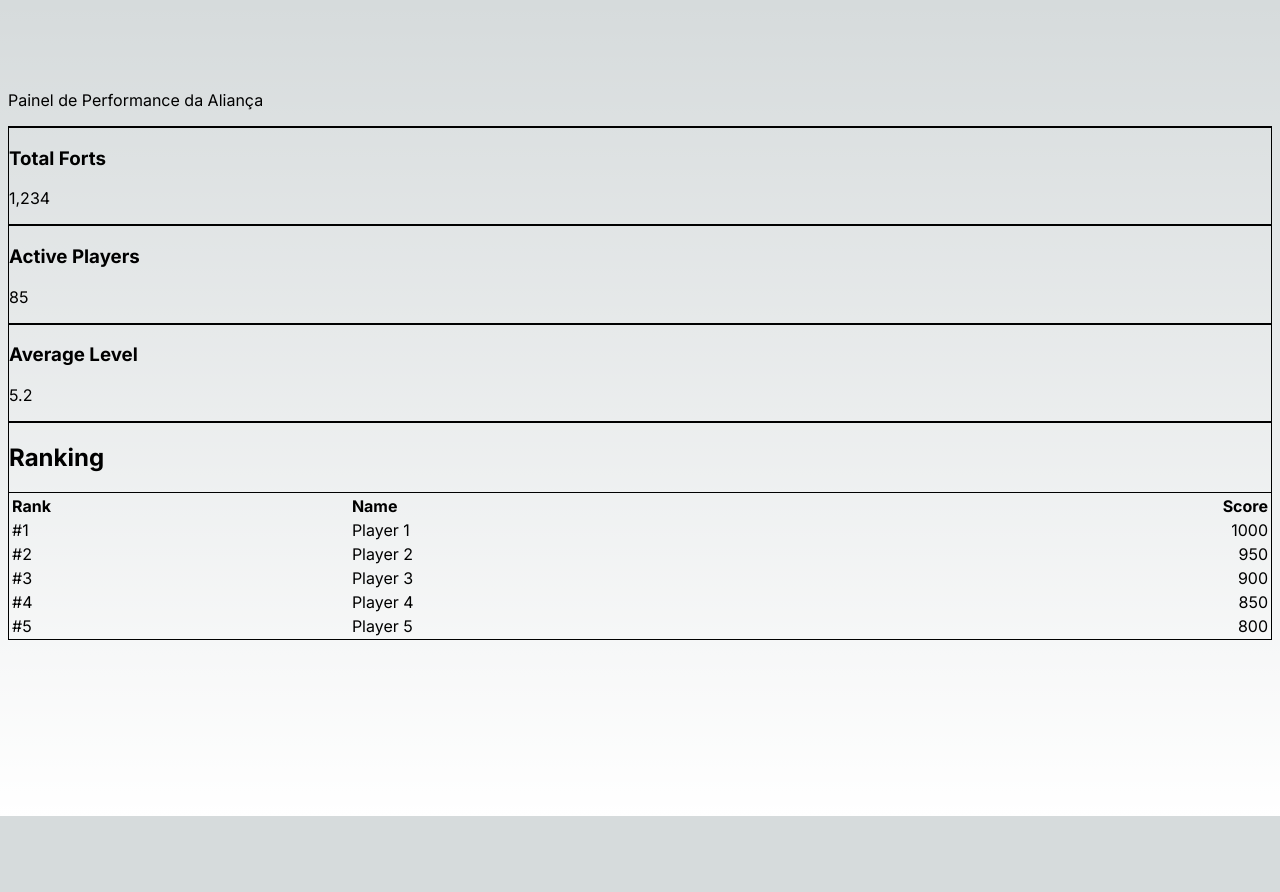
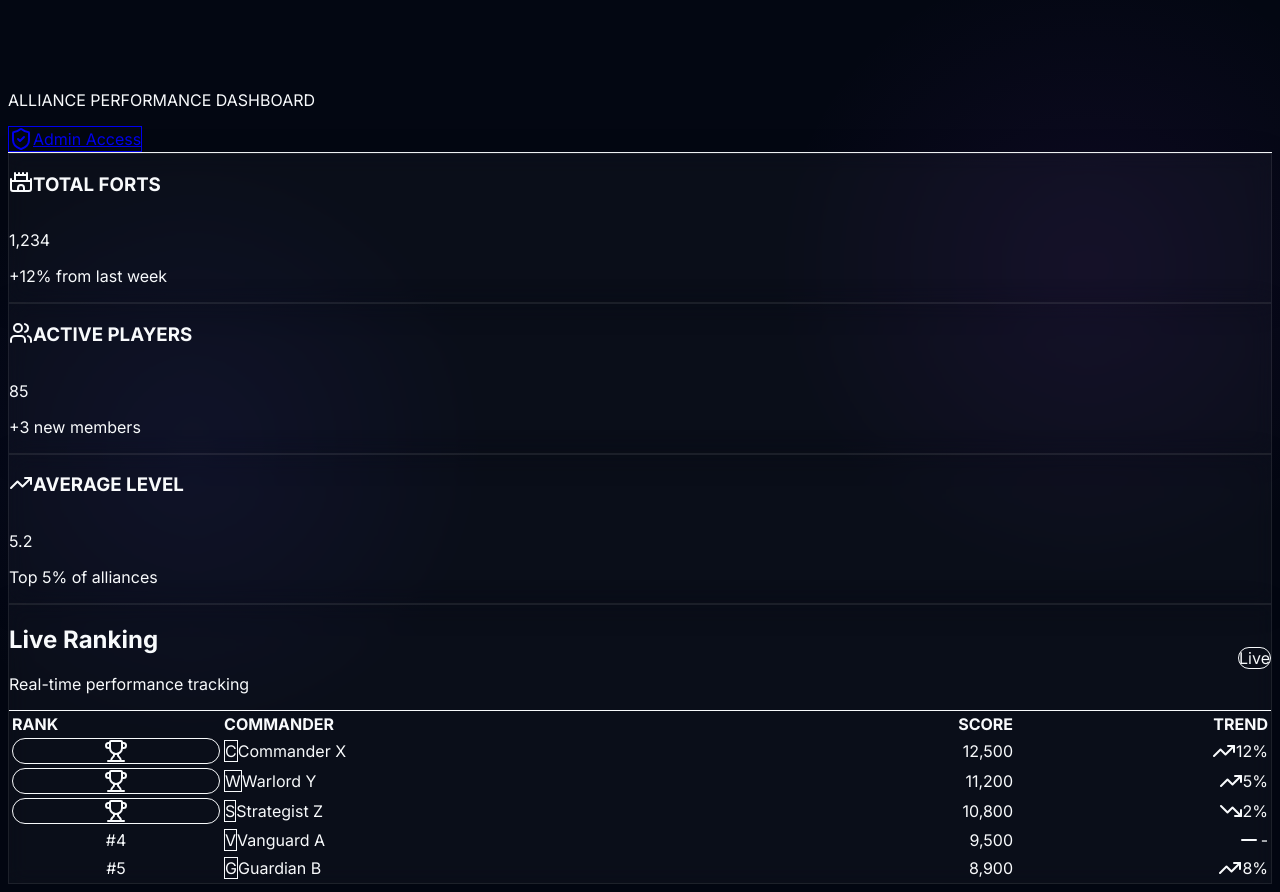
Before and after one commit to Icaro-Costa/Rise-of-king, a Next.js app: page /dashboard in a window 1280 px wide. Before the commit the page ends 816 px from the top, so only its background shows below. Built offline with nearby package versions, Linux system fonts and the light colour scheme.

Commit message:
UI: Premium dark theme, glassmorphism, and admin access

```diff
--- a/src/app/dashboard/page.tsx
+++ b/src/app/dashboard/page.tsx
@@ -1,16 +1,25 @@
 import { Dashboard } from "@/components/Dashboard";
+import Link from "next/link";
+import { ShieldCheck } from "lucide-react";
 
 export default function DashboardPage() {
     return (
-        <main className="min-h-screen bg-slate-950 p-6 font-sans selection:bg-blue-500/30">
-            <div className="max-w-6xl mx-auto space-y-8">
-                <header className="flex flex-col md:flex-row justify-between items-start md:items-center py-6 border-b border-gray-800">
+        <main className="min-h-screen p-6 font-sans selection:bg-indigo-500/30">
+            <div className="max-w-7xl mx-auto space-y-8">
+                <header className="flex flex-col md:flex-row justify-between items-start md:items-center py-6 border-b border-white/5">
                     <div>
-                        <h1 className="text-4xl font-bold text-transparent bg-clip-text bg-gradient-to-r from-blue-400 to-purple-500 tracking-tight">
-                            Rastreador de Fortes
+                        <h1 className="text-4xl font-bold text-transparent bg-clip-text bg-gradient-to-r from-indigo-400 via-purple-400 to-pink-400 tracking-tight">
+                            Fort Tracker
                         </h1>
-                        <p className="text-gray-400 mt-2">Painel de Performance da Aliança</p>
+                        <p className="text-slate-400 mt-2 text-sm tracking-wide uppercase font-medium">Alliance Performance Dashboard</p>
                     </div>
+                    <Link
+                        href="/admin"
+                        className="mt-4 md:mt-0 px-4 py-2 rounded-lg bg-white/5 hover:bg-white/10 border border-white/10 transition-all flex items-center gap-2 text-sm font-medium text-slate-300 hover:text-white hover:border-indigo-500/50"
+                    >
+                        <ShieldCheck className="w-4 h-4" />
+                        Admin Access
+                    </Link>
                 </header>
 
                 <Dashboard />
--- a/src/app/globals.css
+++ b/src/app/globals.css
@@ -3,25 +3,53 @@
 @tailwind utilities;
 
 :root {
-  --foreground-rgb: 0, 0, 0;
-  --background-start-rgb: 214, 219, 220;
-  --background-end-rgb: 255, 255, 255;
-}
+  --background: 222.2 84% 4.9%;
+  --foreground: 210 40% 98%;
 
-@media (prefers-color-scheme: dark) {
-  :root {
-    --foreground-rgb: 255, 255, 255;
-    --background-start-rgb: 0, 0, 0;
-    --background-end-rgb: 0, 0, 0;
-  }
+  --card: 222.2 84% 4.9%;
+  --card-foreground: 210 40% 98%;
+
+  --popover: 222.2 84% 4.9%;
+  --popover-foreground: 210 40% 98%;
+
+  --primary: 210 40% 98%;
+  --primary-foreground: 222.2 47.4% 11.2%;
+
+  --secondary: 217.2 32.6% 17.5%;
+  --secondary-foreground: 210 40% 98%;
+
+  --muted: 217.2 32.6% 17.5%;
+  --muted-foreground: 215 20.2% 65.1%;
+
+  --accent: 217.2 32.6% 17.5%;
+  --accent-foreground: 210 40% 98%;
+
+  --destructive: 0 62.8% 30.6%;
+  --destructive-foreground: 210 40% 98%;
+
+  --border: 217.2 32.6% 17.5%;
+  --input: 217.2 32.6% 17.5%;
+  --ring: 212.7 26.8% 83.9%;
 }
 
 body {
-  color: rgb(var(--foreground-rgb));
-  background: linear-gradient(
-      to bottom,
-      transparent,
-      rgb(var(--background-end-rgb))
-    )
-    rgb(var(--background-start-rgb));
+  background-color: #030712;
+  /* slate-950 equivalent manually */
+  color: #f8fafc;
+  background-image:
+    radial-gradient(circle at 15% 50%, rgba(79, 70, 229, 0.08), transparent 25%),
+    radial-gradient(circle at 85% 30%, rgba(147, 51, 234, 0.08), transparent 25%);
 }
+
+.glass-card {
+  background: rgba(255, 255, 255, 0.03);
+  backdrop-filter: blur(10px);
+  border: 1px solid rgba(255, 255, 255, 0.08);
+  box-shadow: 0 4px 30px rgba(0, 0, 0, 0.1);
+}
+
+.glass-header {
+  background: rgba(3, 7, 18, 0.5);
+  backdrop-filter: blur(10px);
+  border-bottom: 1px solid rgba(255, 255, 255, 0.05);
+}
--- a/src/components/Dashboard.tsx
+++ b/src/components/Dashboard.tsx
@@ -1,26 +1,56 @@
 import { RankingTable } from "./RankingTable";
+import { Castle, Users, TrendingUp } from "lucide-react";
 
 export function Dashboard() {
     return (
-        <div className="grid gap-6">
+        <div className="grid gap-8">
             <div className="grid grid-cols-1 md:grid-cols-3 gap-6">
-                <div className="bg-white/5 p-6 rounded-xl border border-white/10">
-                    <h3 className="text-gray-400 text-sm font-medium">Total Forts</h3>
-                    <p className="text-3xl font-bold text-white mt-2">1,234</p>
+                <div className="glass-card p-6 rounded-2xl relative overflow-hidden group hover:border-indigo-500/30 transition-all duration-300">
+                    <div className="absolute top-0 right-0 -mr-4 -mt-4 w-24 h-24 bg-indigo-500/10 rounded-full blur-2xl group-hover:bg-indigo-500/20 transition-all"></div>
+                    <div className="flex items-center gap-4 mb-2">
+                        <div className="p-3 rounded-xl bg-indigo-500/10 text-indigo-400 group-hover:text-indigo-300 transition-colors">
+                            <Castle className="w-6 h-6" />
+                        </div>
+                        <h3 className="text-slate-400 text-sm font-medium uppercase tracking-wider">Total Forts</h3>
+                    </div>
+                    <p className="text-4xl font-bold text-white mt-2 tracking-tight">1,234</p>
+                    <p className="text-xs text-indigo-400 mt-2 font-medium">+12% from last week</p>
                 </div>
-                <div className="bg-white/5 p-6 rounded-xl border border-white/10">
-                    <h3 className="text-gray-400 text-sm font-medium">Active Players</h3>
-                    <p className="text-3xl font-bold text-white mt-2">85</p>
+
+                <div className="glass-card p-6 rounded-2xl relative overflow-hidden group hover:border-purple-500/30 transition-all duration-300">
+                    <div className="absolute top-0 right-0 -mr-4 -mt-4 w-24 h-24 bg-purple-500/10 rounded-full blur-2xl group-hover:bg-purple-500/20 transition-all"></div>
+                    <div className="flex items-center gap-4 mb-2">
+                        <div className="p-3 rounded-xl bg-purple-500/10 text-purple-400 group-hover:text-purple-300 transition-colors">
+                            <Users className="w-6 h-6" />
+                        </div>
+                        <h3 className="text-slate-400 text-sm font-medium uppercase tracking-wider">Active Players</h3>
+                    </div>
+                    <p className="text-4xl font-bold text-white mt-2 tracking-tight">85</p>
+                    <p className="text-xs text-purple-400 mt-2 font-medium">+3 new members</p>
                 </div>
-                <div className="bg-white/5 p-6 rounded-xl border border-white/10">
-                    <h3 className="text-gray-400 text-sm font-medium">Average Level</h3>
-                    <p className="text-3xl font-bold text-white mt-2">5.2</p>
+
+                <div className="glass-card p-6 rounded-2xl relative overflow-hidden group hover:border-pink-500/30 transition-all duration-300">
+                    <div className="absolute top-0 right-0 -mr-4 -mt-4 w-24 h-24 bg-pink-500/10 rounded-full blur-2xl group-hover:bg-pink-500/20 transition-all"></div>
+                    <div className="flex items-center gap-4 mb-2">
+                        <div className="p-3 rounded-xl bg-pink-500/10 text-pink-400 group-hover:text-pink-300 transition-colors">
+                            <TrendingUp className="w-6 h-6" />
+                        </div>
+                        <h3 className="text-slate-400 text-sm font-medium uppercase tracking-wider">Average Level</h3>
+                    </div>
+                    <p className="text-4xl font-bold text-white mt-2 tracking-tight">5.2</p>
+                    <p className="text-xs text-pink-400 mt-2 font-medium">Top 5% of alliances</p>
                 </div>
             </div>
 
-            <div className="bg-white/5 rounded-xl border border-white/10 overflow-hidden">
-                <div className="p-6 border-b border-white/10">
-                    <h2 className="text-xl font-bold text-white">Ranking</h2>
+            <div className="glass-card rounded-2xl overflow-hidden border-white/5">
+                <div className="p-6 border-b border-white/5 flex justify-between items-center bg-white/5">
+                    <div>
+                        <h2 className="text-xl font-bold text-white">Live Ranking</h2>
+                        <p className="text-slate-400 text-sm mt-1">Real-time performance tracking</p>
+                    </div>
+                    <div className="flex gap-2">
+                        <span className="px-3 py-1 rounded-full text-xs font-medium bg-green-500/10 text-green-400 border border-green-500/20">Live</span>
+                    </div>
                 </div>
                 <RankingTable />
             </div>
--- a/src/components/RankingTable.tsx
+++ b/src/components/RankingTable.tsx
@@ -1,28 +1,62 @@
+import { Medal, Trophy, TrendingUp, TrendingDown, Minus } from "lucide-react";
+import { cn } from "@/lib/utils";
+
 export function RankingTable() {
     const rankings = [
-        { rank: 1, name: "Player 1", score: 1000 },
-        { rank: 2, name: "Player 2", score: 950 },
-        { rank: 3, name: "Player 3", score: 900 },
-        { rank: 4, name: "Player 4", score: 850 },
-        { rank: 5, name: "Player 5", score: 800 },
+        { rank: 1, name: "Commander X", score: 12500, change: "up", trend: 12 },
+        { rank: 2, name: "Warlord Y", score: 11200, change: "up", trend: 5 },
+        { rank: 3, name: "Strategist Z", score: 10800, change: "down", trend: 2 },
+        { rank: 4, name: "Vanguard A", score: 9500, change: "neutral", trend: 0 },
+        { rank: 5, name: "Guardian B", score: 8900, change: "up", trend: 8 },
     ];
 
     return (
         <div className="overflow-x-auto">
             <table className="w-full text-left text-sm">
-                <thead className="bg-white/5 text-gray-400">
+                <thead className="bg-white/5 text-slate-400 font-medium uppercase tracking-wider text-xs">
                     <tr>
-                        <th className="p-4 font-medium">Rank</th>
-                        <th className="p-4 font-medium">Name</th>
-                        <th className="p-4 font-medium text-right">Score</th>
+                        <th className="p-6">Rank</th>
+                        <th className="p-6">Commander</th>
+                        <th className="p-6 text-right">Score</th>
+                        <th className="p-6 text-right">Trend</th>
                     </tr>
                 </thead>
-                <tbody className="divide-y divide-white/10">
+                <tbody className="divide-y divide-white/5">
                     {rankings.map((player) => (
-                        <tr key={player.rank} className="hover:bg-white/5 transition-colors">
-                            <td className="p-4 text-white font-medium">#{player.rank}</td>
-                            <td className="p-4 text-gray-300">{player.name}</td>
-                            <td className="p-4 text-gray-300 text-right">{player.score}</td>
+                        <tr key={player.rank} className="hover:bg-white/5 transition-colors group">
+                            <td className="p-6 text-white font-medium">
+                                <div className={cn(
+                                    "w-8 h-8 rounded-full flex items-center justify-center font-bold relative",
+                                    player.rank === 1 ? "bg-yellow-500/20 text-yellow-500 border border-yellow-500/30" :
+                                        player.rank === 2 ? "bg-slate-300/20 text-slate-300 border border-slate-300/30" :
+                                            player.rank === 3 ? "bg-orange-700/20 text-orange-500 border border-orange-700/30" :
+                                                "bg-white/5 text-slate-400"
+                                )}>
+                                    {player.rank === 1 && <div className="absolute -top-1 -right-1 w-2 h-2 bg-yellow-500 rounded-full animate-pulse" />}
+                                    {player.rank <= 3 ? <Trophy className="w-4 h-4" /> : `#${player.rank}`}
+                                </div>
+                            </td>
+                            <td className="p-6">
+                                <div className="flex items-center gap-3">
+                                    <div className="w-8 h-8 rounded bg-gradient-to-br from-slate-800 to-slate-900 border border-white/10 flex items-center justify-center text-xs font-bold text-slate-500">
+                                        {player.name.charAt(0)}
+                                    </div>
+                                    <span className="text-slate-200 font-medium group-hover:text-white transition-colors">{player.name}</span>
+                                </div>
+                            </td>
+                            <td className="p-6 text-slate-300 text-right font-mono tracking-wide">{player.score.toLocaleString()}</td>
+                            <td className="p-6 text-right">
+                                <div className={cn(
+                                    "flex items-center justify-end gap-1 font-medium",
+                                    player.change === "up" ? "text-emerald-400" :
+                                        player.change === "down" ? "text-red-400" : "text-slate-500"
+                                )}>
+                                    {player.change === "up" && <TrendingUp className="w-4 h-4" />}
+                                    {player.change === "down" && <TrendingDown className="w-4 h-4" />}
+                                    {player.change === "neutral" && <Minus className="w-4 h-4" />}
+                                    <span>{player.change === "neutral" ? "-" : `${player.trend}%`}</span>
+                                </div>
+                            </td>
                         </tr>
                     ))}
                 </tbody>
```
Also changed, not shown: src/components/UploadArea.tsx (+39 -8 lines).
